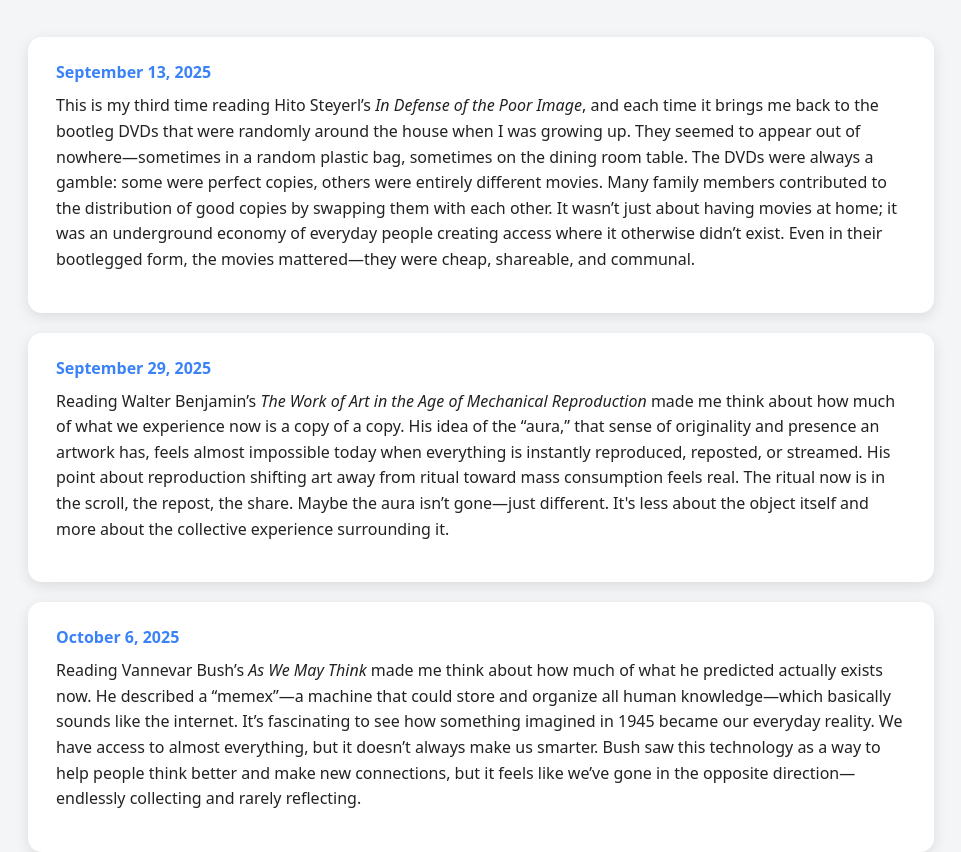
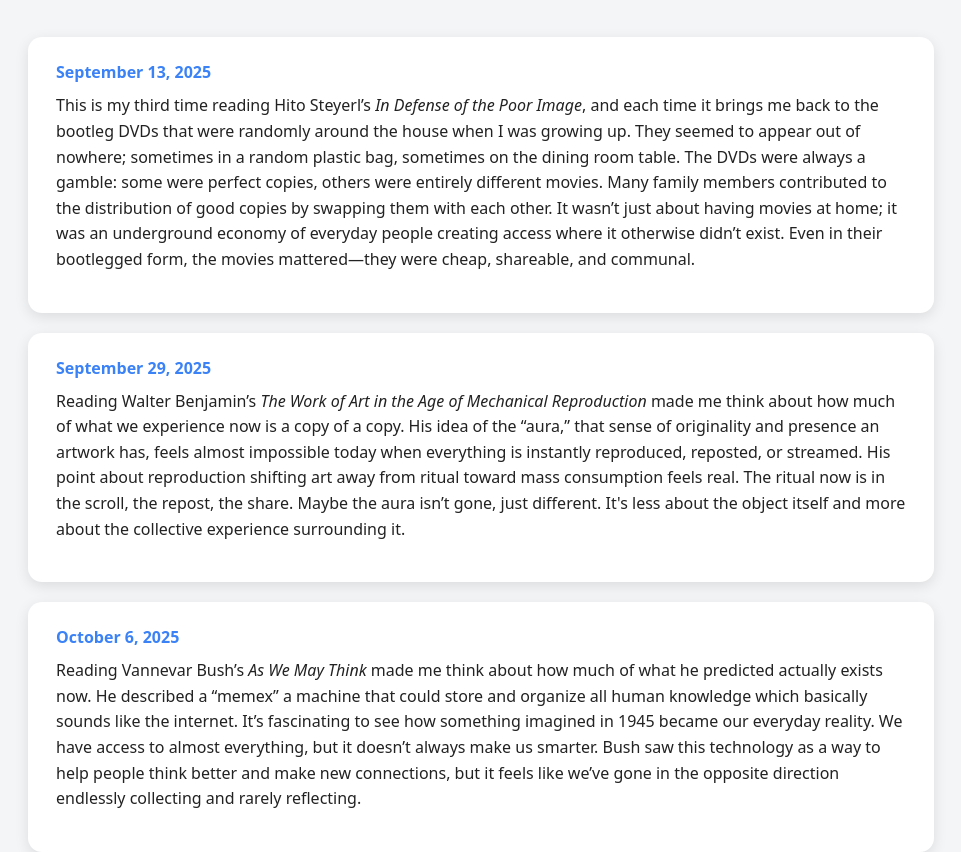
Before and after one commit to rybask/emergingMedia, a plain HTML site: page blog.html in a window 1280 px wide. Shown: the part 107-959 px from the top of the page, without its empty margins (159-1120 px from the left). Drawn offline with Linux system fonts and the light colour scheme.

Commit message:
Update blog.html

```diff
--- a/blog.html
+++ b/blog.html
@@ -67,26 +67,26 @@
 
   <div class="entry">
     <div class="date">September 13, 2025</div>
-    <p>This is my third time reading Hito Steyerl’s <em>In Defense of the Poor Image</em>, and each time it brings me back to the bootleg DVDs that were randomly around the house when I was growing up. They seemed to appear out of nowhere—sometimes in a random plastic bag, sometimes on the dining room table. The DVDs were always a gamble: some were perfect copies, others were entirely different movies.
+    <p>This is my third time reading Hito Steyerl’s <em>In Defense of the Poor Image</em>, and each time it brings me back to the bootleg DVDs that were randomly around the house when I was growing up. They seemed to appear out of nowhere; sometimes in a random plastic bag, sometimes on the dining room table. The DVDs were always a gamble: some were perfect copies, others were entirely different movies.
     Many family members contributed to the distribution of good copies by swapping them with each other. It wasn’t just about having movies at home; it was an underground economy of everyday people creating access where it otherwise didn’t exist. Even in their bootlegged form, the movies mattered—they were cheap, shareable, and communal.</p>
   </div>
 
   <div class="entry">
     <div class="date">September 29, 2025</div>
     <p>Reading Walter Benjamin’s <em>The Work of Art in the Age of Mechanical Reproduction</em> made me think about how much of what we experience now is a copy of a copy. His idea of the “aura,” that sense of originality and presence an artwork has, feels almost impossible today when everything is instantly reproduced, reposted, or streamed.
-    His point about reproduction shifting art away from ritual toward mass consumption feels real. The ritual now is in the scroll, the repost, the share. Maybe the aura isn’t gone—just different. It's less about the object itself and more about the collective experience surrounding it.</p>
+    His point about reproduction shifting art away from ritual toward mass consumption feels real. The ritual now is in the scroll, the repost, the share. Maybe the aura isn’t gone, just different. It's less about the object itself and more about the collective experience surrounding it.</p>
   </div>
 
   <div class="entry">
     <div class="date">October 6, 2025</div>
-    <p>Reading Vannevar Bush’s <em>As We May Think</em> made me think about how much of what he predicted actually exists now. He described a “memex”—a machine that could store and organize all human knowledge—which basically sounds like the internet. It’s fascinating to see how something imagined in 1945 became our everyday reality.
-    We have access to almost everything, but it doesn’t always make us smarter. Bush saw this technology as a way to help people think better and make new connections, but it feels like we’ve gone in the opposite direction—endlessly collecting and rarely reflecting.</p>
+    <p>Reading Vannevar Bush’s <em>As We May Think</em> made me think about how much of what he predicted actually exists now. He described a “memex” a machine that could store and organize all human knowledge which basically sounds like the internet. It’s fascinating to see how something imagined in 1945 became our everyday reality.
+    We have access to almost everything, but it doesn’t always make us smarter. Bush saw this technology as a way to help people think better and make new connections, but it feels like we’ve gone in the opposite direction endlessly collecting and rarely reflecting.</p>
   </div>
 
   <div class="entry">
     <div class="date">October 14, 2025</div>
     <p>Reading Guy Debord’s <em>The Society of the Spectacle</em> felt like reading a breakdown of our current world. Debord says everything that was once lived directly has turned into representation; life turned into an image. He calls this “the spectacle,” where real connections are replaced by images, and commodities define value.
-    It perfectly describes social media culture today. For me, the takeaway is to keep making art that cuts through performance—to show something honest instead of just another spectacle.</p>
+    It perfectly describes social media culture today. For me, the takeaway is to keep making art that cuts through performance to show something honest instead of just another spectacle.</p>
   </div>
 
   <div class="entry">
```
